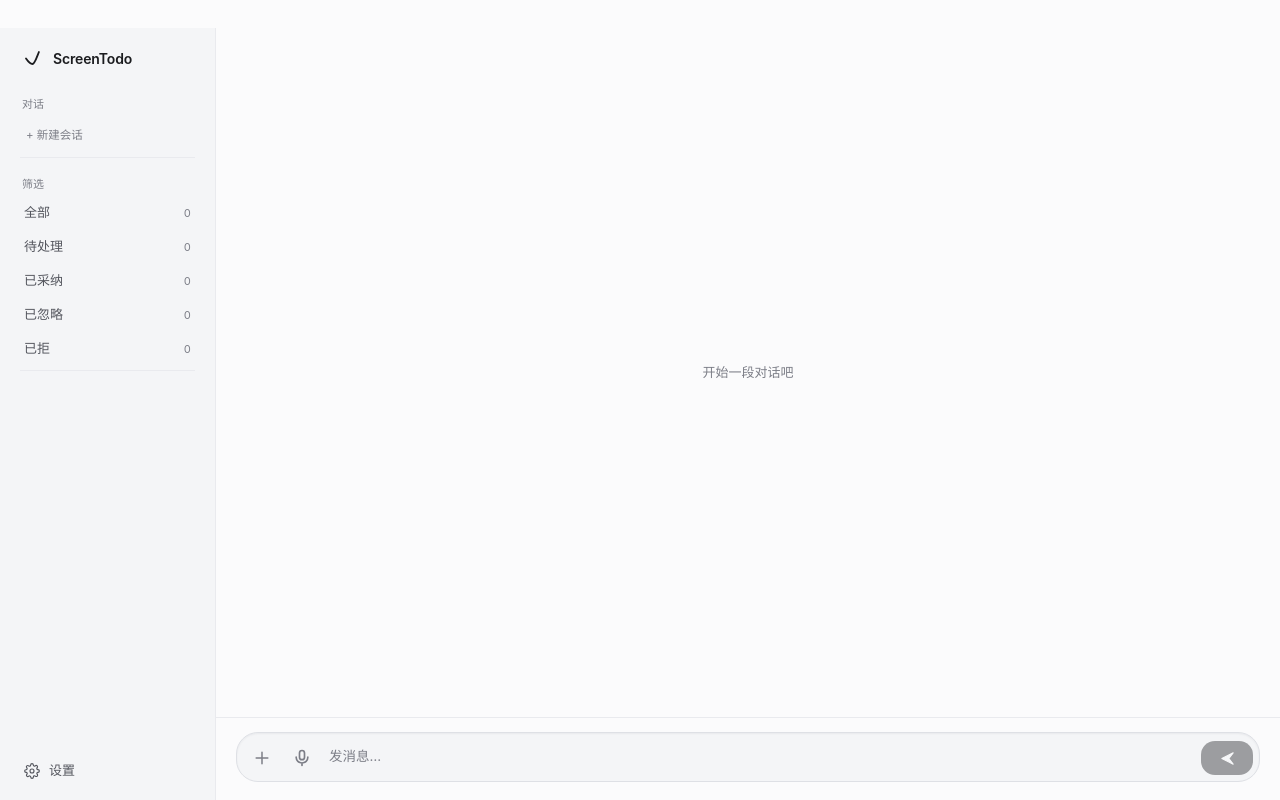
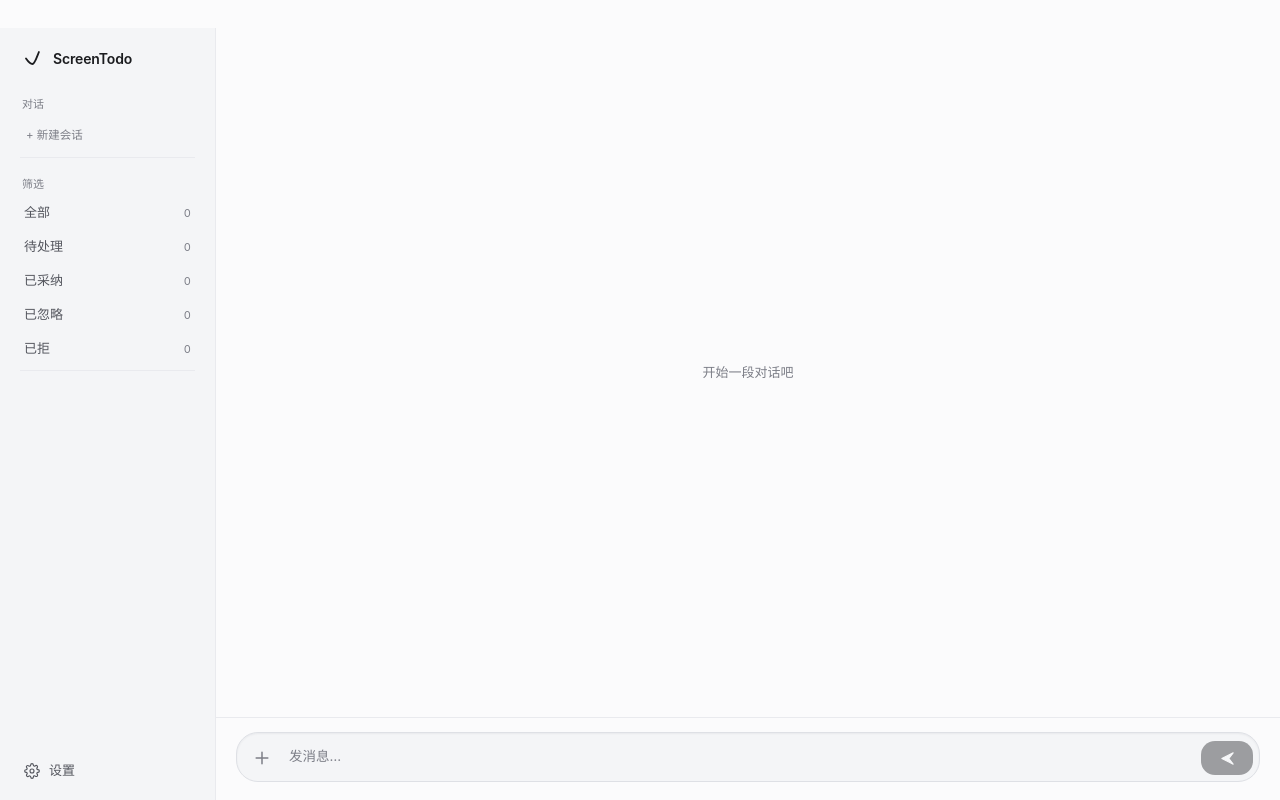
Before and after one commit to 167581103/ScreenTodo-AI, a React (Vite) app in the folder src/: page / in a window 1280 px wide. Built offline with nearby package versions, Linux system fonts and the light colour scheme.

Commit message:
feat: remove voice input (mic button + speech recognition)

```diff
--- a/src/src/App.tsx
+++ b/src/src/App.tsx
@@ -500,18 +500,6 @@ function ChatViewImpl({ sid }: { sid: string|null }) {
     return () => { body.removeEventListener('mousemove', move); body.removeEventListener('mouseenter', enter); body.removeEventListener('mouseleave', leave); body.removeEventListener('mousedown', down); window.removeEventListener('mouseup', up); };
   }, [sid]);
 
-  // ── 语音输入 ──
-  const [recording, setRecording] = useState(false);
-  const recogRef = useRef<any>(null);
-  const toggleVoice = useCallback(() => {
-    const SR = (window as any).SpeechRecognition || (window as any).webkitSpeechRecognition; if (!SR) return;
-    if (recording) { recogRef.current?.stop(); return; }
-    const r = new SR(); r.lang = 'zh-CN'; r.interimResults = true; r.continuous = false; recogRef.current = r;
-    r.onresult = (ev: any) => { let t = ''; for (let i=0; i<ev.results.length; i++) t += ev.results[i][0].transcript; const ta=taRef.current; if(ta){ ta.focus(); const s=window.getSelection(); const range=s?.rangeCount?s.getRangeAt(0):null; if(range&&ta.contains(range.commonAncestorContainer)){ range.deleteContents(); range.insertNode(document.createTextNode(t)); range.collapse(false); s?.removeAllRanges(); s?.addRange(range); } else { ta.appendChild(document.createTextNode(t)); } autoGrow(ta); onInput(); } };
-    r.onend = () => setRecording(false); r.onerror = () => setRecording(false);
-    r.start(); setRecording(true);
-  }, [recording]);
-
   // ── 发送 ──
   const send = useCallback(() => {
     const ta = taRef.current; const W = window.orb;
@@ -582,9 +570,6 @@ function ChatViewImpl({ sid }: { sid: string|null }) {
         <div className="chat-bar" id="chat-bar">
           <button className={`chat-add${addOpen?' active':''}`} ref={addBtnRef} onClick={toggleAdd} aria-label="添加引用" title="引用工具 / 连接器 / 文件 / 对话">
             <svg viewBox="0 0 24 24"><path d="M12 5v14M5 12h14" strokeLinecap="round"/></svg>
-          </button>
-          <button className={`chat-mic${recording?' active':''}`} onClick={toggleVoice}>
-            <svg viewBox="0 0 24 24" fill="none" stroke="currentColor" strokeWidth="2" strokeLinecap="round"><rect x="9" y="3" width="6" height="11" rx="3"/><path d="M5 11a7 7 0 0 0 14 0M12 18v3"/></svg>
           </button>
           <div ref={taRef} className="chat-text" contentEditable role="textbox" data-ph="发消息…"
             onInput={onInput}
--- a/src/src/index.css
+++ b/src/src/index.css
@@ -362,7 +362,7 @@ font-family:"SF Mono",ui-monospace,Menlo,monospace;font-size:10.5px;color:var(--
   .tool-line .detail .kv:last-child{border-bottom:none}
   .tool-line .detail .kv b{color:var(--ink-3);font-weight:500;margin-right:6px}
   .tool-line .detail .kv b{color:var(--ink-3);font-weight:400}
-  /* ── chat input:参考 uiverse plastic-parrot,统一胶囊壳,内嵌 mic/输入/发送 ── */
+  /* ── chat input:参考 uiverse plastic-parrot,统一胶囊壳,内嵌 输入/发送 ── */
   .chat-input{padding:14px 20px 18px;border-top:1px solid var(--line);flex:none;background:var(--bg)}
   .chat-bar{
     display:flex;align-items:flex-end;gap:6px;padding:6px 6px 6px 8px;
@@ -385,7 +385,7 @@ font-family:"SF Mono",ui-monospace,Menlo,monospace;font-size:10.5px;color:var(--
   /* @引用:黑白风格渲染(实际是给 Agent 的调用提示) */
   .chat-text .mention{color:#5868E0;font-weight:600;white-space:nowrap;cursor:default;user-select:none}
 
-  /* 圆形「+」按钮:合并原语音 / 工具入口 */
+  /* 圆形「+」按钮:工具/引用入口 */
   .chat-add{
     width:34px;height:34px;flex:none;border:none;border-radius:50%;cursor:pointer;
     background:transparent;color:var(--ink-3);display:flex;align-items:center;justify-content:center;
@@ -395,15 +395,6 @@ font-family:"SF Mono",ui-monospace,Menlo,monospace;font-size:10.5px;color:var(--
   .chat-add:active{transform:scale(.9)}
   .chat-add.active{color:var(--accent-ink);background:var(--accent-wash)}
   .chat-add svg{width:20px;height:20px;stroke:currentColor;stroke-width:1.8;fill:none;stroke-linecap:round}
-
-  .chat-mic{
-    width:34px;height:34px;flex:none;border:none;border-radius:50%;cursor:pointer;
-    background:transparent;color:var(--ink-3);display:flex;align-items:center;justify-content:center;
-    transition:background .14s var(--e-out),color .14s var(--e-out);
-  }
-  .chat-mic:hover{color:var(--ink);background:color-mix(in srgb,var(--ink) 7%,transparent)}
-  .chat-mic.active{color:#ef4444;background:color-mix(in srgb,#ef4444 12%,transparent)}
-  .chat-mic svg{width:20px;height:20px}
 
   /* 圆角矩形发送按钮:沿用 logo 资产动画(纸飞机 hover 弹性飞出 → logo 弧勾滑入),仅外形由圆改方 */
   .chat-send{
```
